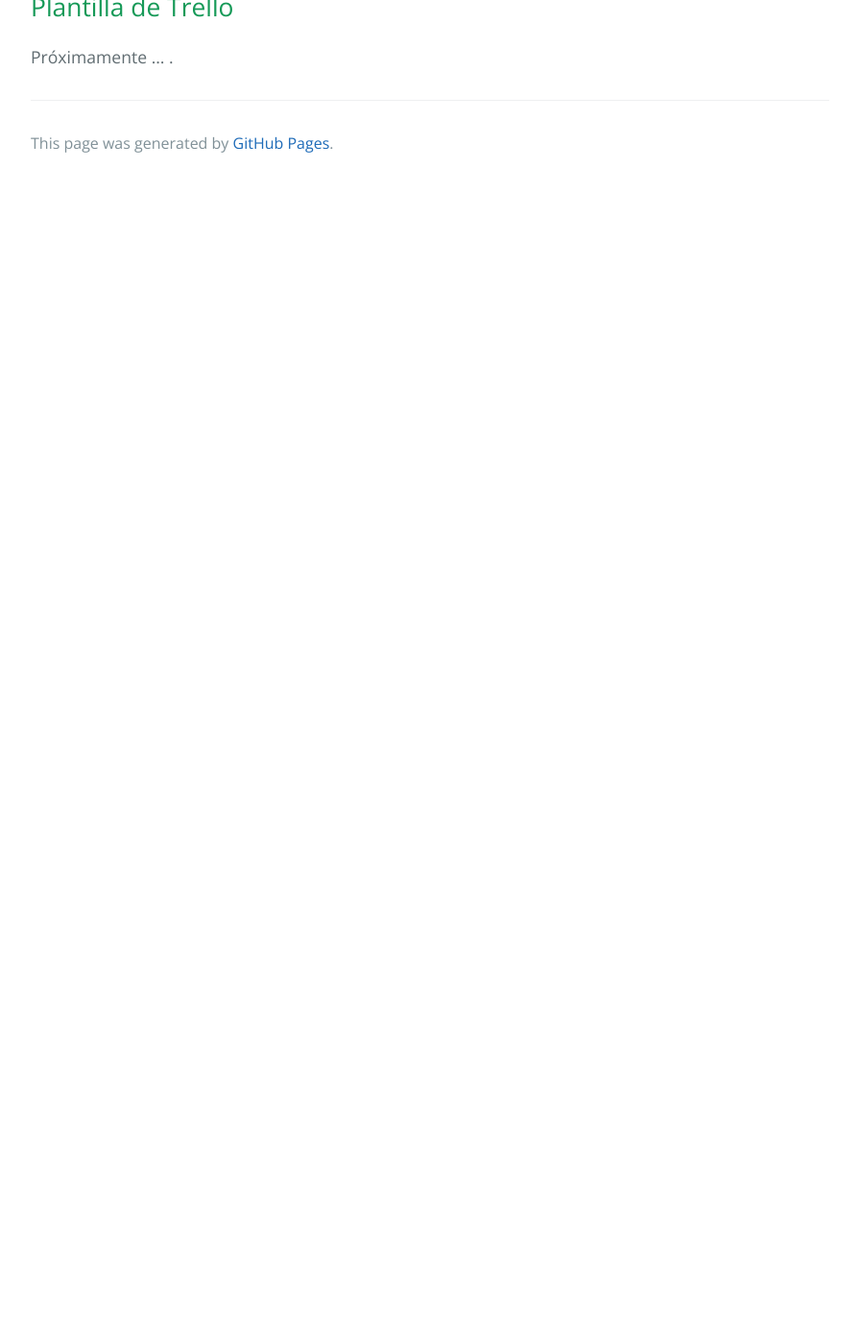
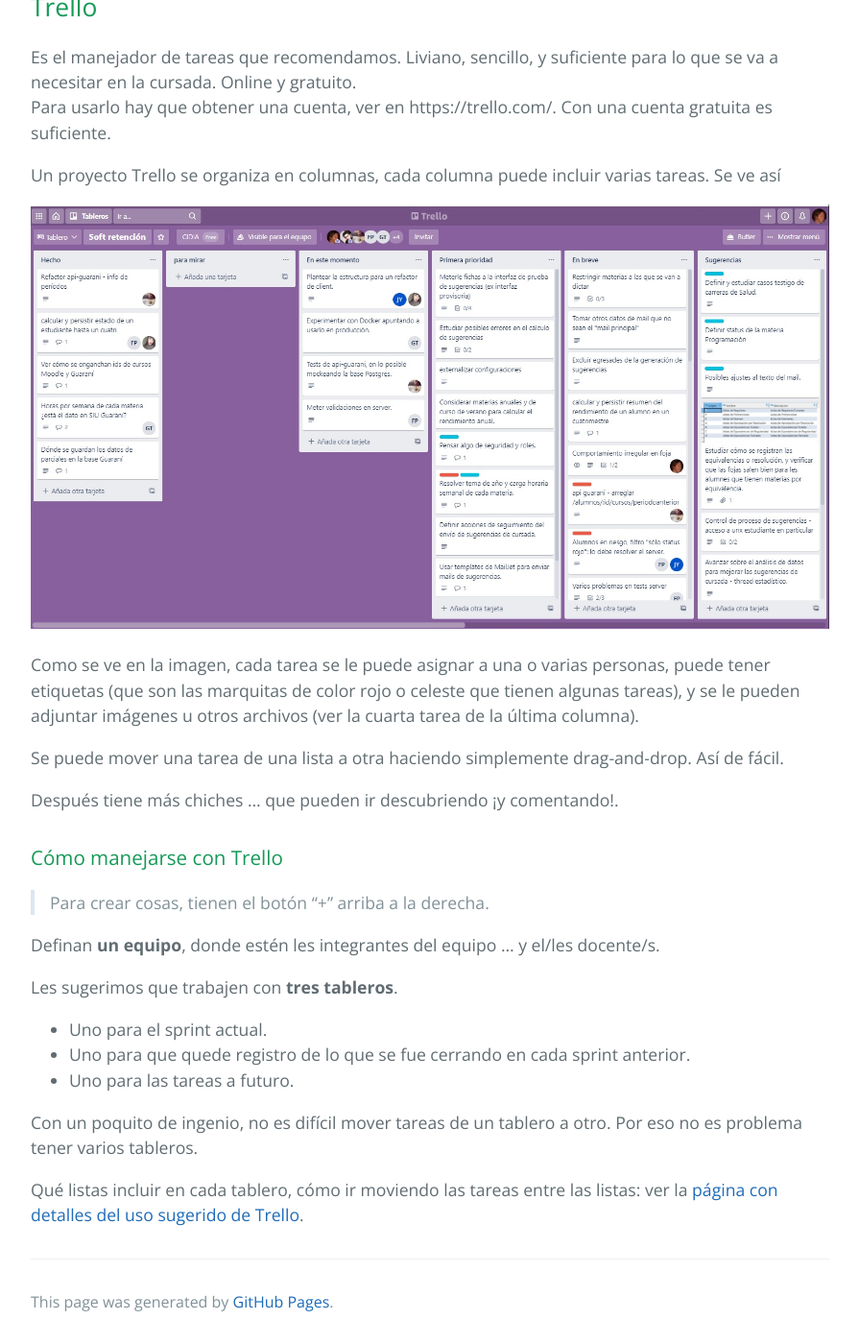
Before and after one commit to unahur-desapp/unahur-desapp-site, a Jekyll site: the page built from recursos.md, in a window 1280 px wide and 1400 px high, scrolled down 886 px. Shown: the whole window at 96% size, without its empty margins (192-1087 px from the left). Built offline with Jekyll 4.4.1, drawn with Linux system fonts in a browser that asks for light colours; our own code applies the rules of GitHub Pages for plain Markdown files; before the commit the page ends 1079 px from its top, so only the background shows below that.

Commit message:
uso de trello

```diff
--- a/recursos.md
+++ b/recursos.md
@@ -24,6 +24,33 @@ Próximamente ... .
 Próximamente ... en particular, los de inicio y fin de sprint.
 
 
-## Plantilla de Trello
+## Trello
+Es el manejador de tareas que recomendamos. Liviano, sencillo, y suficiente para lo que se va a necesitar en la cursada. Online y gratuito.
+Para usarlo hay que obtener una cuenta, ver en https://trello.com/. Con una cuenta gratuita es suficiente.
 
-Próximamente ... .
+
+Un proyecto Trello se organiza en columnas, cada columna puede incluir varias tareas.
+Se ve así
+
+![proyecto Trello](../images/example-trello-board.jpg)
+
+Como se ve en la imagen, cada tarea se le puede asignar a una o varias personas, puede tener etiquetas (que son las marquitas de color rojo o celeste que tienen algunas tareas), y se le pueden adjuntar imágenes u otros archivos (ver la cuarta tarea de la última columna).
+
+Se puede mover una tarea de una lista a otra haciendo simplemente drag-and-drop. Así de fácil.
+
+Después tiene más chiches ... que pueden ir descubriendo ¡y comentando!.
+
+### Cómo manejarse con Trello
+
+> Para crear cosas, tienen el botón "+" arriba a la derecha.
+
+Definan **un equipo**, donde estén les integrantes del equipo ... y el/les docente/s.
+
+Les sugerimos que trabajen con **tres tableros**.
+- Uno para el sprint actual.
+- Uno para que quede registro de lo que se fue cerrando en cada sprint anterior.
+- Uno para las tareas a futuro.
+
+Con un poquito de ingenio, no es difícil mover tareas de un tablero a otro. Por eso no es problema tener varios tableros.
+
+Qué listas incluir en cada tablero, cómo ir moviendo las tareas entre las listas: ver la [página con detalles del uso sugerido de Trello](../recursos/trello).
```
Also changed, not shown: recursos/trello.md (added, +107 -0 lines), images/example-trello-board.jpg (added).
